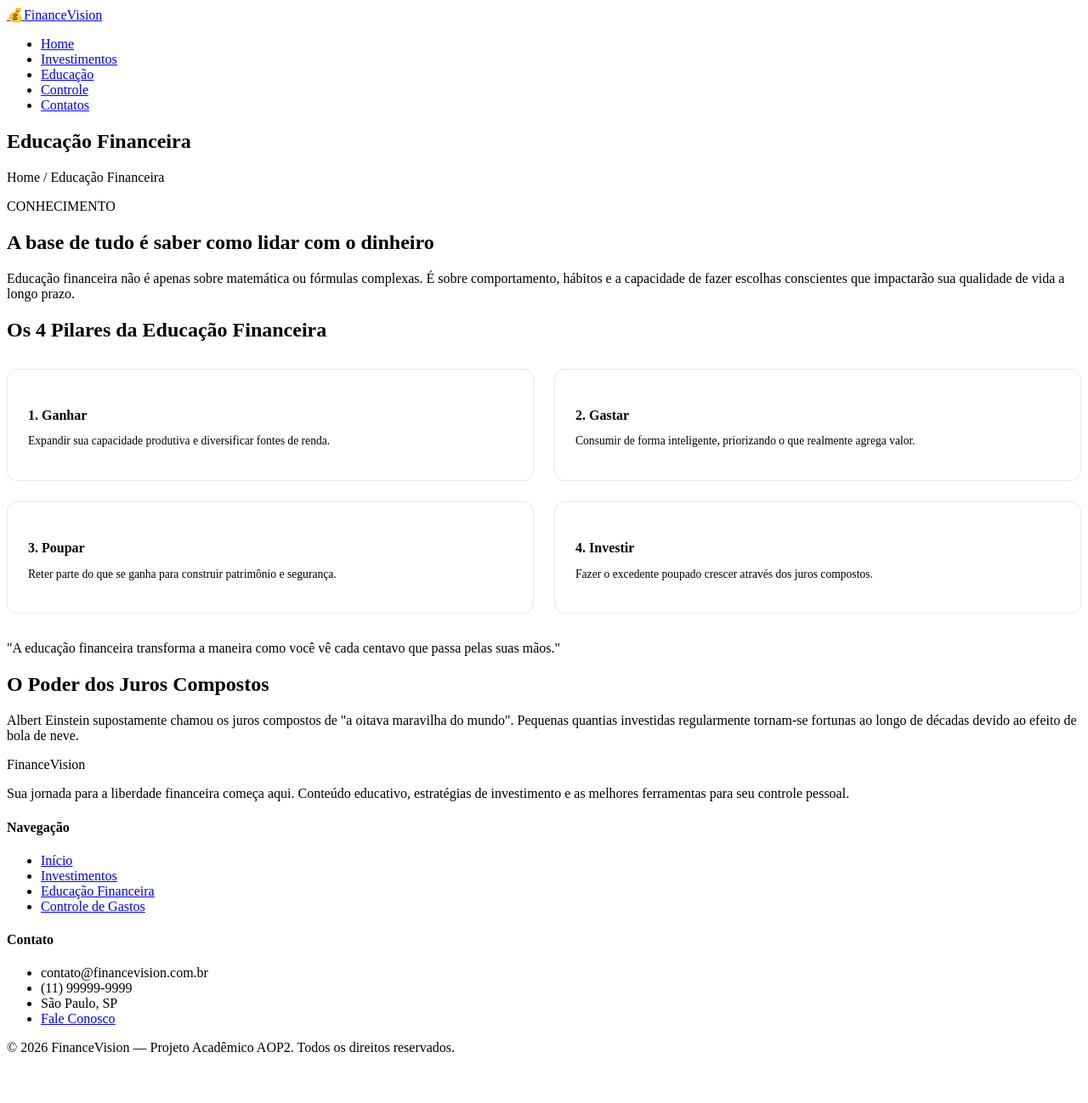
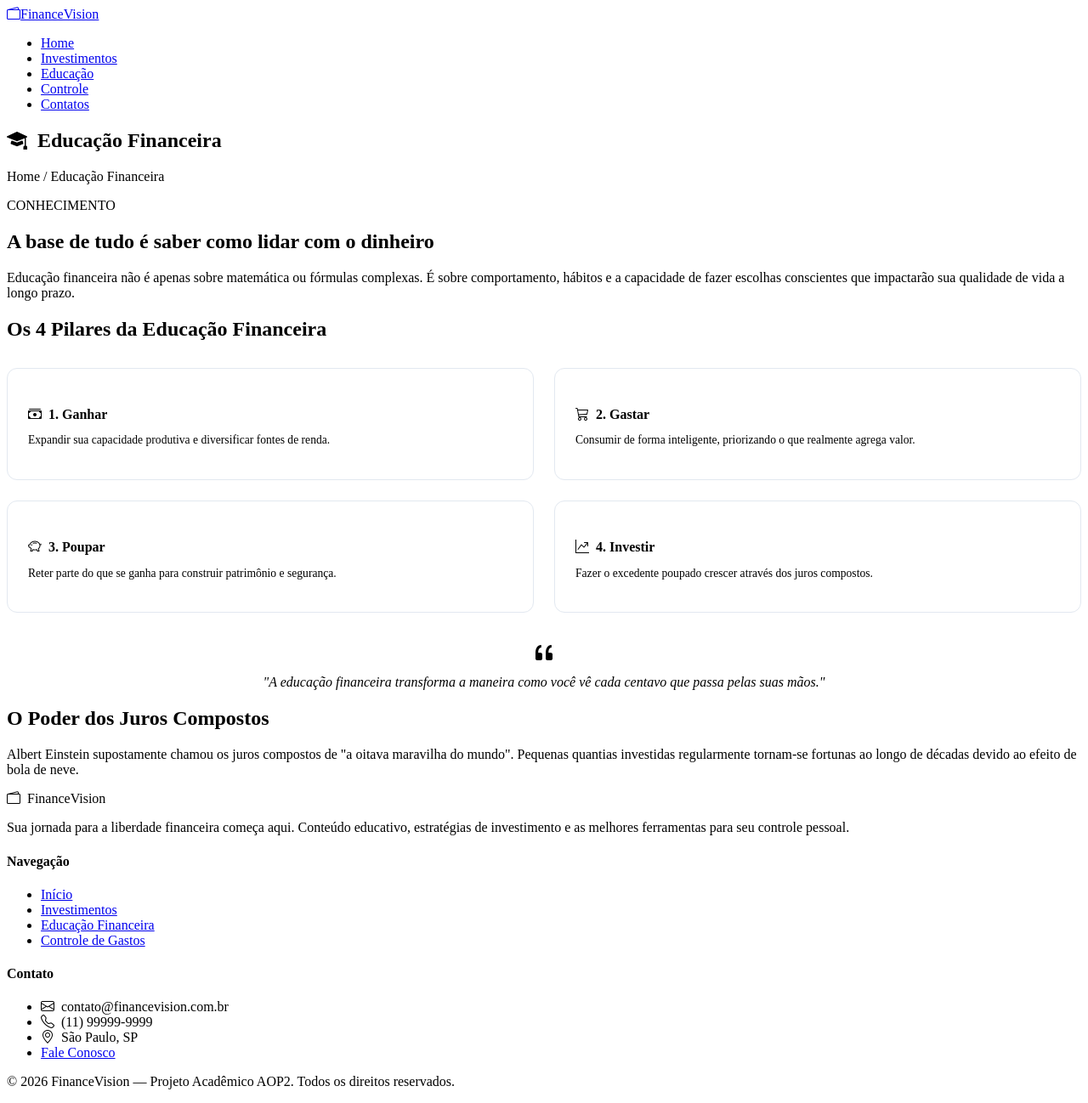
Before and after one commit to lucas-cristian/finance-vision, a React (Vite) app: page /educacao-financeira in a window 1280 px wide. Shown: the whole page at 85% size. Before the commit the page ends 1258 px from the top, so only its background shows below. Built offline with nearby package versions, Linux system fonts and the light colour scheme; the HTML template or start-up script is replaced by a standard one.

Commit message:
feat: integra bootstrap icons no projeto

```diff
--- a/src/components/Card.jsx
+++ b/src/components/Card.jsx
@@ -12,7 +12,7 @@ export default function Card({ title, desc, tag, icon, link }) {
         <p className="card__desc">{desc}</p>
         <div className="card__footer">
           <Link to={link} className="card__link">
-            Ler mais <span>&rarr;</span>
+            Ler mais <i className="bi bi-arrow-right" style={{ marginLeft: '4px' }}></i>
           </Link>
         </div>
       </div>
--- a/src/components/Footer.jsx
+++ b/src/components/Footer.jsx
@@ -6,7 +6,10 @@ export default function Footer() {
       <div className="container">
         <div className="footer__grid">
           <div>
-            <div className="footer__brand">FinanceVision</div>
+            <div className="footer__brand">
+              <i className="bi bi-wallet2" style={{ marginRight: '8px', color: 'var(--color-accent)' }}></i>
+              FinanceVision
+            </div>
             <p className="footer__desc">
               Sua jornada para a liberdade financeira começa aqui. Conteúdo educativo,
               estratégias de investimento e as melhores ferramentas para seu controle pessoal.
@@ -26,9 +29,9 @@ export default function Footer() {
           <div>
             <h4 className="footer__heading">Contato</h4>
             <ul className="footer__links">
-              <li>contato@financevision.com.br</li>
-              <li>(11) 99999-9999</li>
-              <li>São Paulo, SP</li>
+              <li><i className="bi bi-envelope" style={{ marginRight: '8px' }}></i>contato@financevision.com.br</li>
+              <li><i className="bi bi-telephone" style={{ marginRight: '8px' }}></i>(11) 99999-9999</li>
+              <li><i className="bi bi-geo-alt" style={{ marginRight: '8px' }}></i>São Paulo, SP</li>
               <li><Link to="/contatos">Fale Conosco</Link></li>
             </ul>
           </div>
--- a/src/components/Header.jsx
+++ b/src/components/Header.jsx
@@ -15,7 +15,7 @@ export default function Header() {
     <header className="header">
       <div className="container header__inner">
         <Link to="/" className="header__logo">
-          <span className="header__logo-icon">💰</span>
+          <i className="bi bi-wallet2 header__logo-icon"></i>
           FinanceVision
         </Link>
 
--- a/src/components/Hero.jsx
+++ b/src/components/Hero.jsx
@@ -7,7 +7,9 @@ export default function Hero({ eyebrow, title, subtitle, btnText, btnLink }) {
         <span className="hero__eyebrow">{eyebrow}</span>
         <h1 className="hero__title" dangerouslySetInnerHTML={{ __html: title }}></h1>
         <p className="hero__subtitle">{subtitle}</p>
-        <Link to={btnLink} className="hero__btn">{btnText}</Link>
+        <Link to={btnLink} className="hero__btn">
+          {btnText} <i className="bi bi-arrow-right" style={{ marginLeft: '6px' }}></i>
+        </Link>
       </div>
     </section>
   );
--- a/src/pages/ControleGastos.jsx
+++ b/src/pages/ControleGastos.jsx
@@ -2,17 +2,20 @@ import SectionTitle from '../components/SectionTitle';
 
 export default function ControleGastos() {
   const tips = [
-    { icon: "📝", title: "Anote tudo", desc: "Desde o cafézinho até as contas fixas. Use apps ou uma planilha simples." },
-    { icon: "⚖️", title: "A regra 50-30-20", desc: "50% para necessidades, 30% para desejos e 20% para dívidas ou investimentos." },
-    { icon: "🛒", title: "Consumo Consciente", desc: "Antes de comprar, pergunte-se: Eu preciso disso? Eu posso pagar agora?" },
-    { icon: "🎯", title: "Tenha Metas", desc: "Fica mais fácil economizar quando você tem um objetivo claro, como uma viagem ou um curso." }
+    { icon: <i className="bi bi-pencil-square" style={{ color: 'var(--color-accent)' }}></i>, title: "Anote tudo", desc: "Desde o cafézinho até as contas fixas. Use apps ou uma planilha simples." },
+    { icon: <i className="bi bi-pie-chart" style={{ color: 'var(--color-accent)' }}></i>, title: "A regra 50-30-20", desc: "50% para necessidades, 30% para desejos e 20% para dívidas ou investimentos." },
+    { icon: <i className="bi bi-cart-check" style={{ color: 'var(--color-accent)' }}></i>, title: "Consumo Consciente", desc: "Antes de comprar, pergunte-se: Eu preciso disso? Eu posso pagar agora?" },
+    { icon: <i className="bi bi-trophy" style={{ color: 'var(--color-accent)' }}></i>, title: "Tenha Metas", desc: "Fica mais fácil economizar quando você tem um objetivo claro, como uma viagem ou um curso." }
   ];
 
   return (
     <div>
       <section className="page-header">
         <div className="container">
-          <h1 className="page-header__title">Controle de Gastos</h1>
+          <h1 className="page-header__title">
+            <i className="bi bi-wallet2" style={{ marginRight: '12px' }}></i>
+            Controle de Gastos
+          </h1>
           <p className="page-header__breadcrumb">Home / Controle de Gastos</p>
         </div>
       </section>
--- a/src/pages/EducacaoFinanceira.jsx
+++ b/src/pages/EducacaoFinanceira.jsx
@@ -5,7 +5,10 @@ export default function EducacaoFinanceira() {
     <div>
       <section className="page-header">
         <div className="container">
-          <h1 className="page-header__title">Educação Financeira</h1>
+          <h1 className="page-header__title">
+            <i className="bi bi-mortarboard-fill" style={{ marginRight: '12px' }}></i>
+            Educação Financeira
+          </h1>
           <p className="page-header__breadcrumb">Home / Educação Financeira</p>
         </div>
       </section>
@@ -27,25 +30,36 @@ export default function EducacaoFinanceira() {
 
             <div style={{ display: 'grid', gridTemplateColumns: '1fr 1fr', gap: '1.5rem', margin: '2rem 0' }}>
               <div style={{ background: '#fff', padding: '1.5rem', borderRadius: '12px', border: '1px solid #e2e8f0' }}>
-                <h4 style={{ color: 'var(--color-accent-dark)', marginBottom: '0.5rem' }}>1. Ganhar</h4>
+                <h4 style={{ color: 'var(--color-accent-dark)', marginBottom: '0.5rem', display: 'flex', alignItems: 'center', gap: '8px' }}>
+                  <i className="bi bi-cash-stack"></i> 1. Ganhar
+                </h4>
                 <p style={{ fontSize: '0.85rem' }}>Expandir sua capacidade produtiva e diversificar fontes de renda.</p>
               </div>
               <div style={{ background: '#fff', padding: '1.5rem', borderRadius: '12px', border: '1px solid #e2e8f0' }}>
-                <h4 style={{ color: 'var(--color-accent-dark)', marginBottom: '0.5rem' }}>2. Gastar</h4>
+                <h4 style={{ color: 'var(--color-accent-dark)', marginBottom: '0.5rem', display: 'flex', alignItems: 'center', gap: '8px' }}>
+                  <i className="bi bi-cart3"></i> 2. Gastar
+                </h4>
                 <p style={{ fontSize: '0.85rem' }}>Consumir de forma inteligente, priorizando o que realmente agrega valor.</p>
               </div>
               <div style={{ background: '#fff', padding: '1.5rem', borderRadius: '12px', border: '1px solid #e2e8f0' }}>
-                <h4 style={{ color: 'var(--color-accent-dark)', marginBottom: '0.5rem' }}>3. Poupar</h4>
+                <h4 style={{ color: 'var(--color-accent-dark)', marginBottom: '0.5rem', display: 'flex', alignItems: 'center', gap: '8px' }}>
+                  <i className="bi bi-piggy-bank"></i> 3. Poupar
+                </h4>
                 <p style={{ fontSize: '0.85rem' }}>Reter parte do que se ganha para construir patrimônio e segurança.</p>
               </div>
               <div style={{ background: '#fff', padding: '1.5rem', borderRadius: '12px', border: '1px solid #e2e8f0' }}>
-                <h4 style={{ color: 'var(--color-accent-dark)', marginBottom: '0.5rem' }}>4. Investir</h4>
+                <h4 style={{ color: 'var(--color-accent-dark)', marginBottom: '0.5rem', display: 'flex', alignItems: 'center', gap: '8px' }}>
+                  <i className="bi bi-graph-up-arrow"></i> 4. Investir
+                </h4>
                 <p style={{ fontSize: '0.85rem' }}>Fazer o excedente poupado crescer através dos juros compostos.</p>
               </div>
             </div>
 
-            <div className="highlight-box">
-              "A educação financeira transforma a maneira como você vê cada centavo que passa pelas suas mãos."
+            <div className="highlight-box" style={{ display: 'flex', flexDirection: 'column', alignItems: 'center', textAlign: 'center' }}>
+              <i className="bi bi-quote" style={{ fontSize: '2rem', color: 'var(--color-accent)', lineHeight: 1, marginBottom: '8px' }}></i>
+              <p style={{ margin: 0, fontStyle: 'italic', fontWeight: '500' }}>
+                "A educação financeira transforma a maneira como você vê cada centavo que passa pelas suas mãos."
+              </p>
             </div>
 
             <h2>O Poder dos Juros Compostos</h2>
--- a/src/pages/Investimentos.jsx
+++ b/src/pages/Investimentos.jsx
@@ -5,7 +5,10 @@ export default function Investimentos() {
     <div>
       <section className="page-header">
         <div className="container">
-          <h1 className="page-header__title">Investimentos</h1>
+          <h1 className="page-header__title">
+            <i className="bi bi-graph-up-arrow" style={{ marginRight: '12px' }}></i>
+            Investimentos
+          </h1>
           <p className="page-header__breadcrumb">Home / Investimentos</p>
         </div>
       </section>
@@ -24,6 +27,7 @@ export default function Investimentos() {
             </p>
 
             <div className="highlight-box">
+              <i className="bi bi-lightbulb-fill" style={{ color: 'var(--color-accent)', marginRight: '8px' }}></i>
               <strong>Dica de Ouro:</strong> Nunca invista em algo que você não entenda. O conhecimento é o seu melhor ativo antes de colocar qualquer capital em risco.
             </div>
 
@@ -33,10 +37,10 @@ export default function Investimentos() {
               Ao investir nela, você está basicamente emprestando dinheiro para uma instituição (Banco ou Governo)
               em troca de juros.
             </p>
-            <ul>
-              <li><strong>Tesouro Direto:</strong> Empréstimo para o governo federal.</li>
-              <li><strong>CDB:</strong> Certificado de Depósito Bancário.</li>
-              <li><strong>LCI/LCA:</strong> Letras de Crédito focadas em Imóveis ou Agronegócio.</li>
+            <ul style={{ listStyle: 'none', paddingLeft: 0 }}>
+              <li style={{ marginBottom: '8px' }}><i className="bi bi-bank" style={{ color: 'var(--color-accent)', marginRight: '8px' }}></i><strong>Tesouro Direto:</strong> Empréstimo para o governo federal.</li>
+              <li style={{ marginBottom: '8px' }}><i className="bi bi-shield-check" style={{ color: 'var(--color-accent)', marginRight: '8px' }}></i><strong>CDB:</strong> Certificado de Depósito Bancário.</li>
+              <li style={{ marginBottom: '8px' }}><i className="bi bi-house-door" style={{ color: 'var(--color-accent)', marginRight: '8px' }}></i><strong>LCI/LCA:</strong> Letras de Crédito focadas em Imóveis ou Agronegócio.</li>
             </ul>
 
             <h2>Renda Variável</h2>
```
Also changed, not shown: index.html (+2 -0 lines), src/pages/Contatos.jsx (+10 -5 lines), src/pages/Home.jsx (+8 -8 lines), 1 other file (tests, documents, lock files or other folders).
